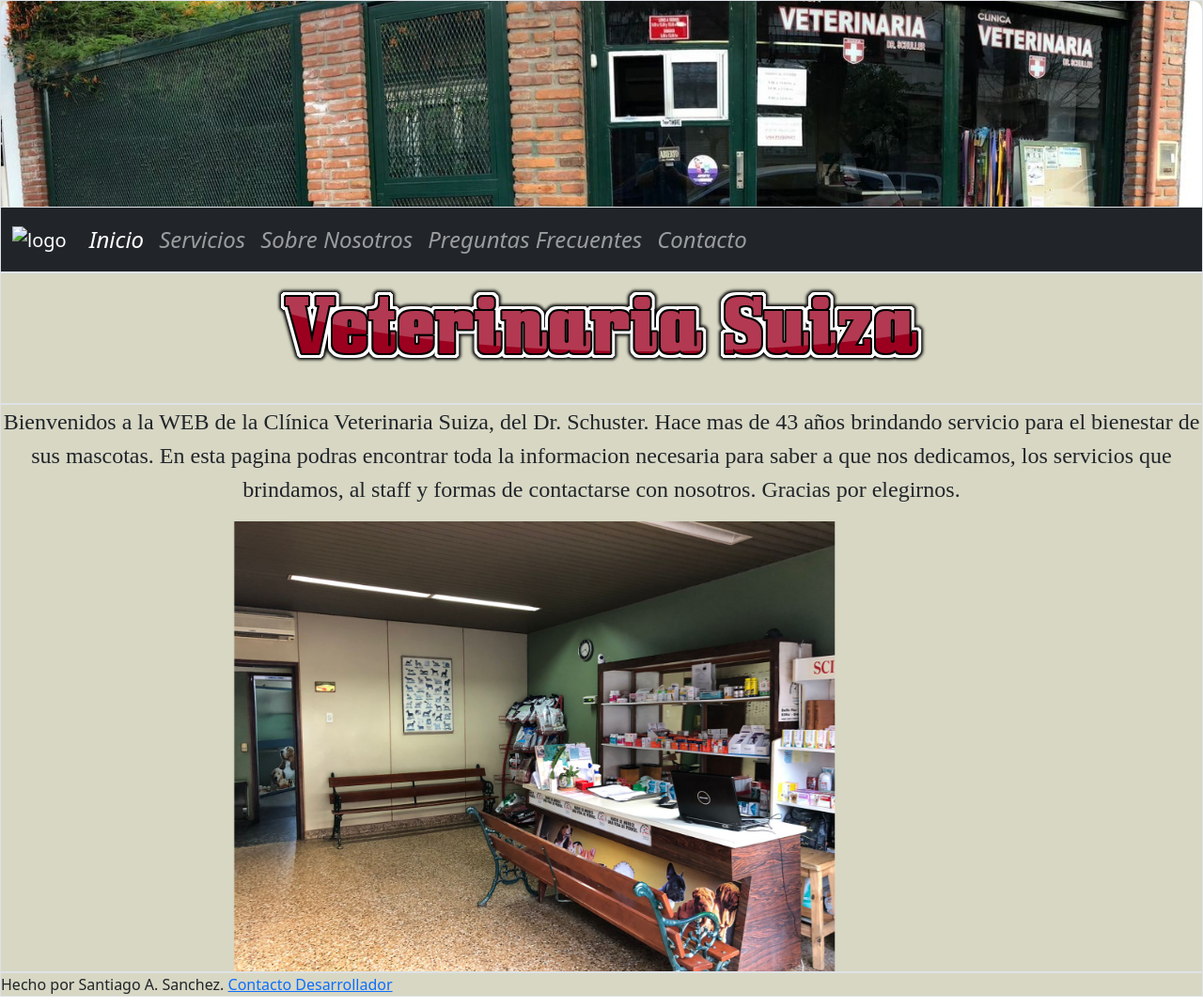
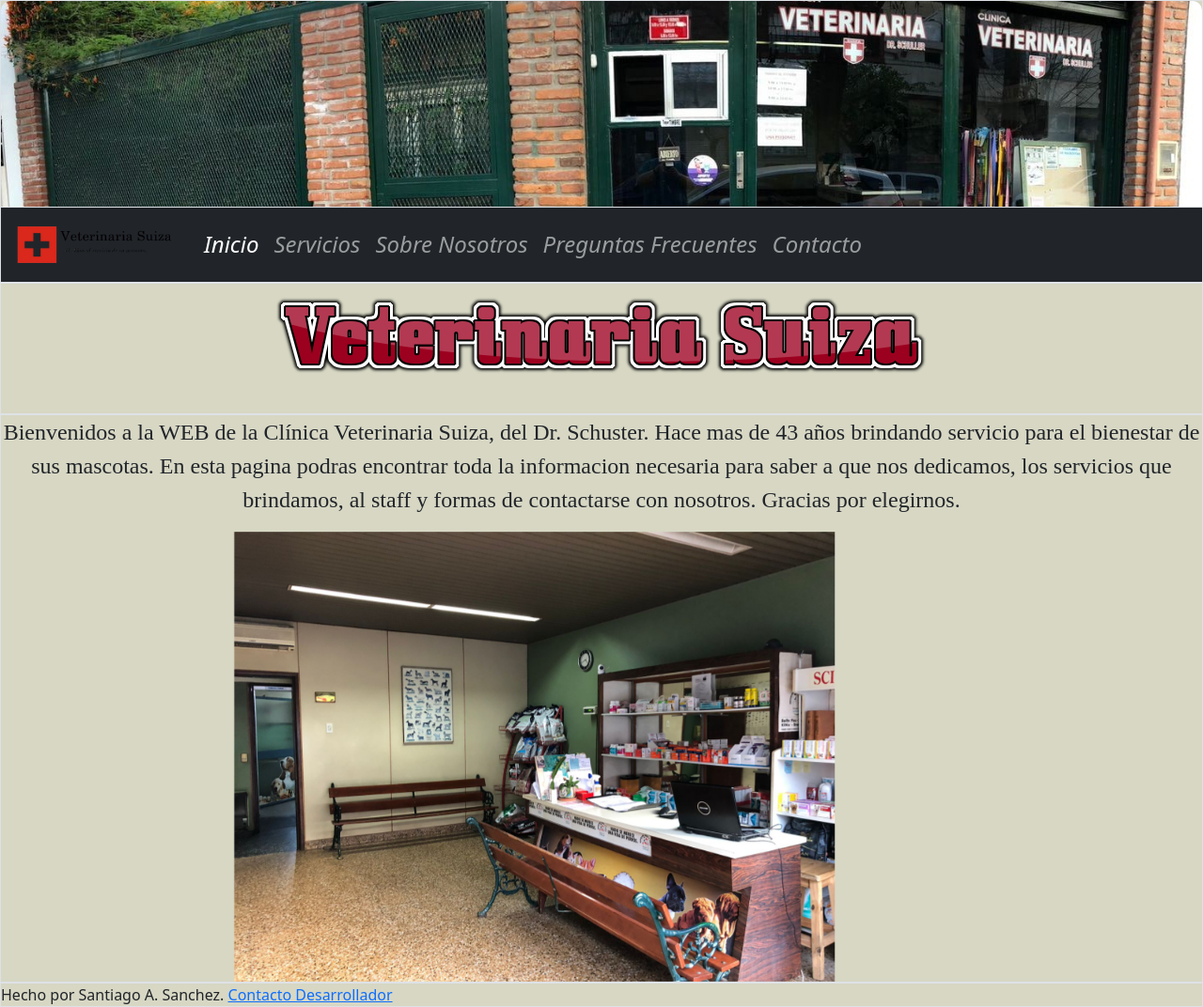
Before and after one commit to santyasanchez1989/PF-Sanchez, a plain HTML site: page index.html in a window 1280 px wide. Shown: the whole page at 94% size. Drawn offline with nearby package versions, Linux system fonts and the light colour scheme.

Commit message:
Probando host, funcioanndo

```diff
--- a/index.html
+++ b/index.html
@@ -21,7 +21,7 @@
     <nav class="navbar navbar-expand-lg navbar-dark bg-dark border">
         <div class="container-fluid">
           <a class="navbar-brand" href="#">
-            <img src="./media/titulovete-min.pngx" alt="logo" width="180px">
+            <img src="./media/titulovete-min.png" alt="logo" width="180px">
           </a>
           <button class="navbar-toggler" type="button" data-bs-toggle="collapse" data-bs-target="#navbarNav" aria-controls="navbarNav" aria-expanded="false" aria-label="Toggle navigation">
             <span class="navbar-toggler-icon"></span>
```
